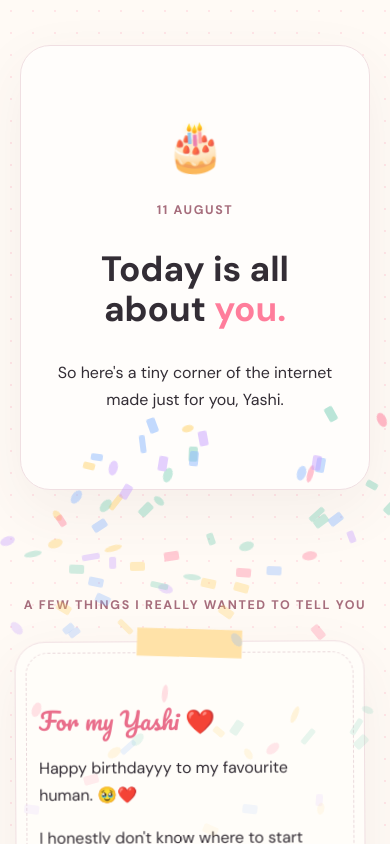
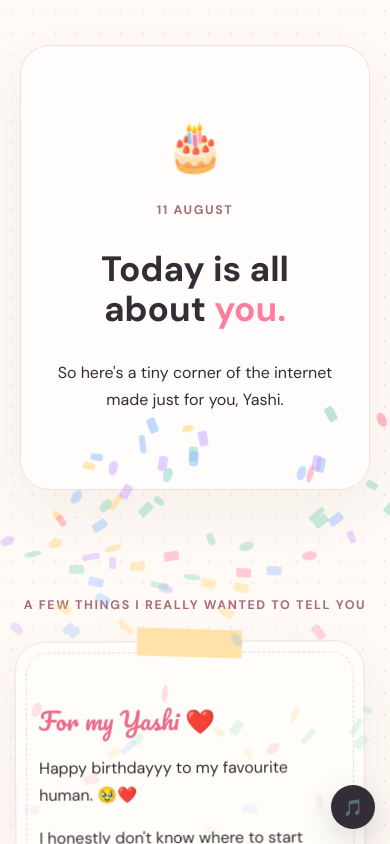
Before and after one commit to aman11aman/yashi-birthday, a plain HTML site: page index.html in a window 390 px wide. Both pictures are taken after a click on the link "Open your birthday surprise". Shown: the part 844-1688 px from the top of the page. Drawn offline with nearby package versions, Linux system fonts and the light colour scheme; no server answers.

Commit message:
Update style.css

```diff
--- a/style.css
+++ b/style.css
@@ -588,3 +588,62 @@ footer {
     display: none;
   }
 }
+/* Background music button */
+
+.music-toggle {
+  position: fixed;
+  right: 22px;
+  bottom: 22px;
+  width: 48px;
+  height: 48px;
+  border: 0;
+  border-radius: 50%;
+  background: #332d35;
+  color: #fff;
+  font-size: 1.15rem;
+  display: grid;
+  place-items: center;
+  cursor: pointer;
+  z-index: 100;
+  box-shadow: 0 10px 30px rgba(51, 45, 53, 0.18);
+  transition:
+    transform 0.25s ease,
+    box-shadow 0.25s ease;
+}
+
+.music-toggle:hover {
+  transform: translateY(-3px) scale(1.05);
+  box-shadow: 0 14px 35px rgba(51, 45, 53, 0.22);
+}
+
+.music-toggle.playing {
+  animation: musicButtonPulse 2s ease-in-out infinite;
+}
+
+@keyframes musicButtonPulse {
+  0%, 100% {
+    box-shadow: 0 10px 30px rgba(51, 45, 53, 0.18);
+  }
+
+  50% {
+    box-shadow:
+      0 10px 30px rgba(51, 45, 53, 0.18),
+      0 0 0 8px rgba(255, 125, 155, 0.10);
+  }
+}
+
+@media (max-width: 600px) {
+  .music-toggle {
+    width: 44px;
+    height: 44px;
+    right: 15px;
+    bottom: 15px;
+    font-size: 1rem;
+  }
+}
+
+@media (prefers-reduced-motion: reduce) {
+  .music-toggle.playing {
+    animation: none;
+  }
+}
```
